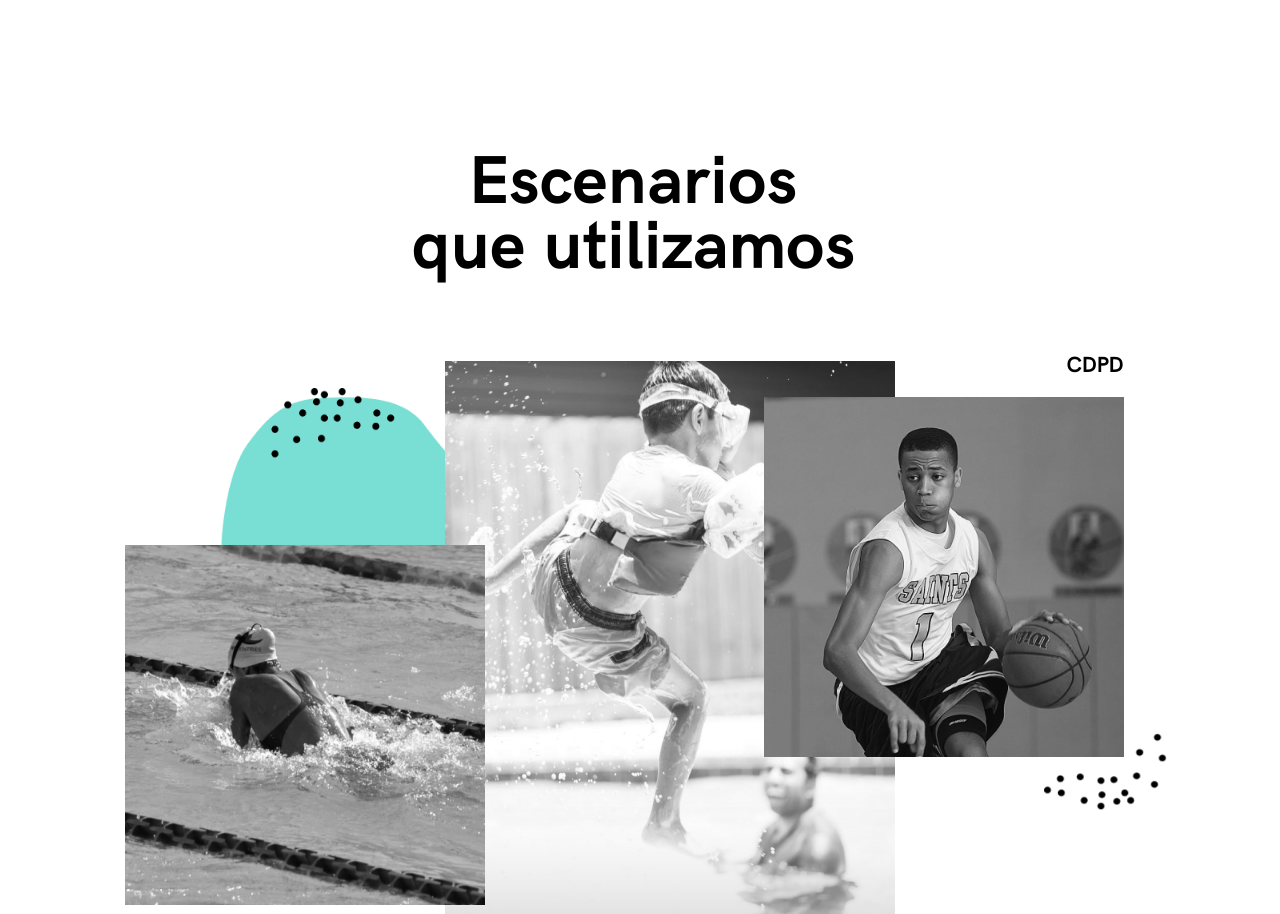
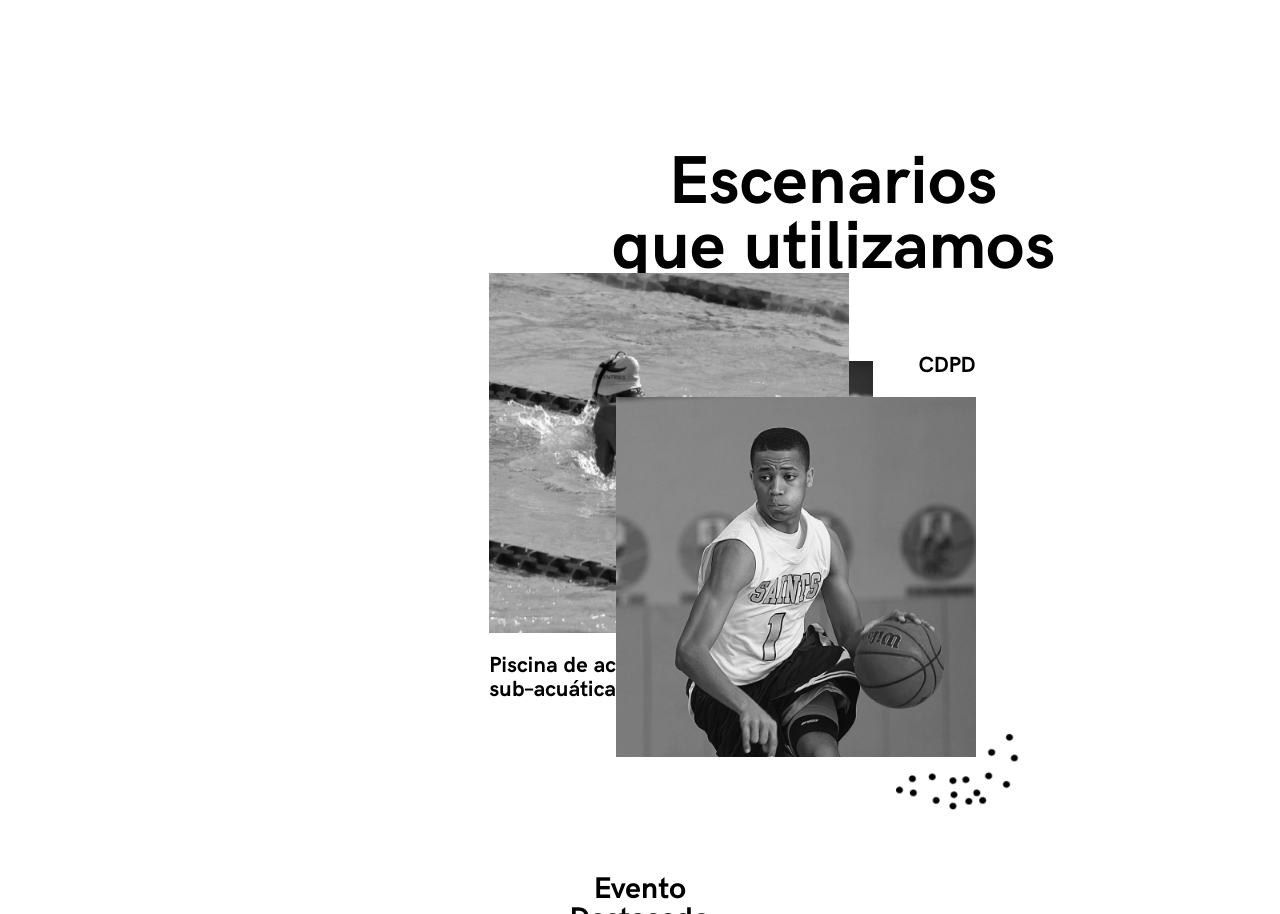
Before and after one commit to FooCamp/ser-habil-website, a website built with Parcel: page src/index.html in a window 1280 px wide. Shown: the part 1537-2451 px from the top of the page. Built offline with nearby package versions, Linux system fonts and the light colour scheme; files whose address does not match are found by name.

Commit message:
Remove line # 11 and replaced the paddings with the short-hand property

```diff
--- a/src/scss/components/_scenarios.scss
+++ b/src/scss/components/_scenarios.scss
@@ -3,12 +3,8 @@
   max-width: 450px;
 }
 .scenarios {
-  padding-bottom: 230px;
-  padding-left: 30px;
-  padding-right: 30px;
-  padding-top: 30px;
+  padding: 30px 30px 30px 230px;
 
-  @extend .container;
 
   &__title {
     font-family: $hkgrotesk-bold;
```
